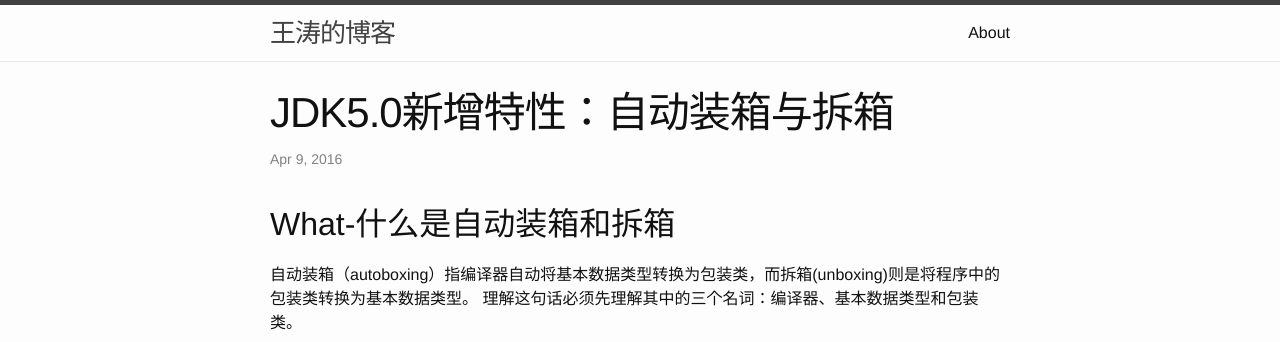
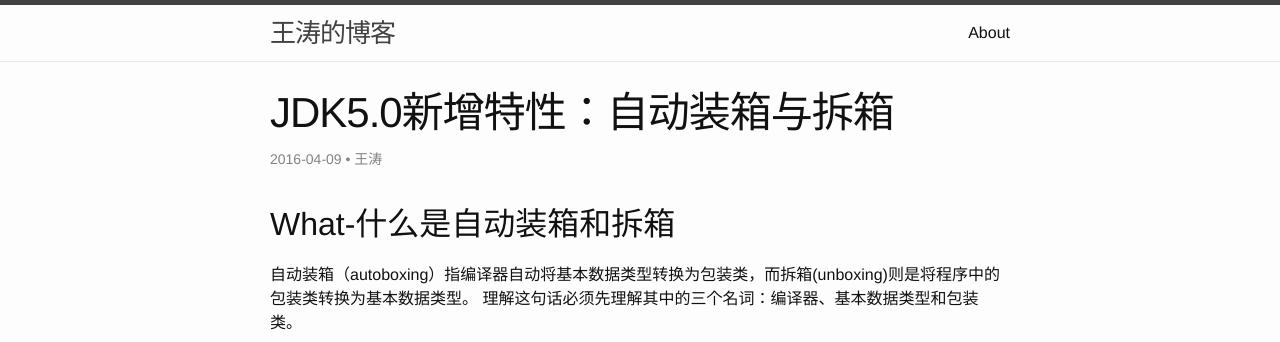
Before and after one commit to WaTer9527/WaTer9527.github.io, a Jekyll site: the page built from _posts/2016-04-09-jdk-5-autoboxing-unboxing.markdown, in a window 1280 px wide. Shown: the top 342 px of the page. Built offline with Jekyll 4.4.1, drawn with Linux system fonts in a browser that asks for light colours.

Commit message:
change date format

```diff
--- a/_layouts/post.html
+++ b/_layouts/post.html
@@ -5,7 +5,7 @@
 
   <header class="post-header">
     <h1 class="post-title" itemprop="name headline">{{ page.title }}</h1>
-    <p class="post-meta"><time datetime="{{ page.date | date_to_xmlschema }}" itemprop="datePublished">{{ page.date | date: "%b %-d, %Y" }}</time>{% if page.author %} • <span itemprop="author" itemscope itemtype="http://schema.org/Person"><span itemprop="name">{{ page.author }}</span></span>{% endif %}</p>
+    <p class="post-meta"><time datetime="{{ page.date | date_to_xmlschema }}" itemprop="datePublished">{{ page.date | date: "%Y-%m-%d" }}</time>{% if page.author %} • <span itemprop="author" itemscope itemtype="http://schema.org/Person"><span itemprop="name">{{ page.author }}</span></span>{% endif %}</p>
   </header>
 
   <div class="post-content" itemprop="articleBody">
--- a/_posts/2016-04-09-jdk-5-autoboxing-unboxing.markdown
+++ b/_posts/2016-04-09-jdk-5-autoboxing-unboxing.markdown
@@ -4,6 +4,7 @@
 date:   2016-04-09 21:00:32 +0800
 categories: dev
 tags: Java
+author: 王涛
 ---
 ## What-什么是自动装箱和拆箱
 
--- a/index.html
+++ b/index.html
@@ -4,12 +4,12 @@
 
 <div class="home">
 
-  <h1 class="page-heading">Posts</h1>
+  <h1 class="page-heading">文章列表</h1>
 
   <ul class="post-list">
     {% for post in site.posts %}
       <li>
-        <span class="post-meta">{{ post.date | date: "%b %-d, %Y" }}</span>
+        <span class="post-meta">{{ post.date | date: "%Y-%m-%d" }}</span>
 
         <h2>
           <a class="post-link" href="{{ post.url | prepend: site.baseurl }}">{{ post.title }}</a>
```
